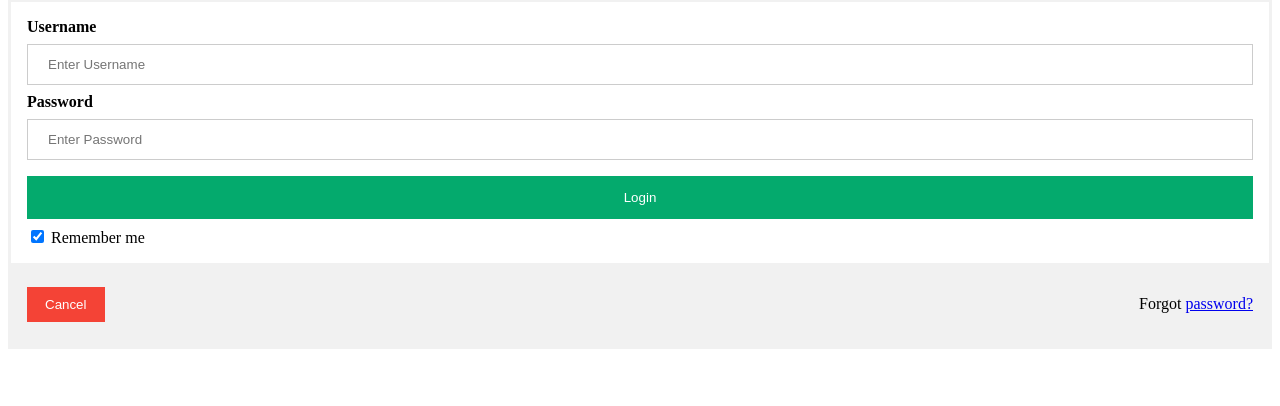
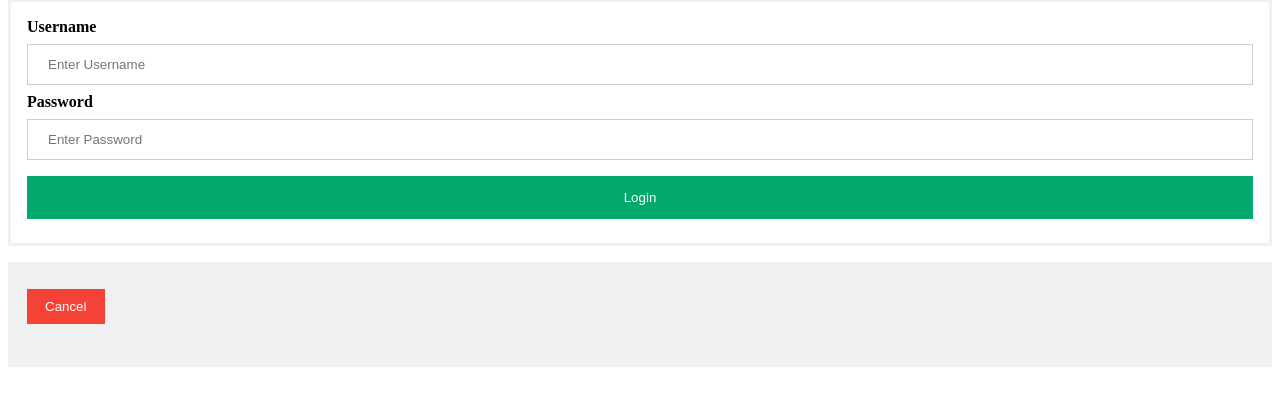
Before and after one commit to Daniel-Tomov/codemonkey, a Flask app: page /login in a window 1280 px wide. Shown: the part 163-569 px from the top of the page. Run offline with Flask 2, Linux system fonts and the light colour scheme.

Commit message:
start password hashing and other UI improvements

```diff
--- a/accountManager.py
+++ b/accountManager.py
@@ -1,3 +1,5 @@
+import personalFunctions
+
 accounts = []
 
 #### ADDING AND REMOVING ACCOUNTS TO AND FROM ARRAY ####
@@ -5,18 +7,18 @@ def addAccount(username, password):
   global accounts
 
   # need to hash password
-  accounts.append([username, password])
+  accounts.append([username, personalFunctions.encrypt(password)])
 
 def removeAccount(username, password):
   global accounts
 
   for i in accounts:
-    i.remove([username, password])
+    i.remove([username, personalFunctions.encrypt(password)])
 
 
 def checkAccount(username, password):
   for i in accounts:
-    if i[0] == username and i[1] == password:
+    if i[0] == username and i[1] == personalFunctions.encrypt(password):
       return True
   return False
 
--- a/app.py
+++ b/app.py
@@ -39,6 +39,11 @@ def login():
 
 
   if request.method == "POST":
+    if request.form['uname'] == "loginCancel":
+      resp = make_response(render_template('redirect.html', login=True, redirect_location = 'home'))
+      resp.set_cookie('token', '')
+      return resp
+
     username = request.form['uname']
     password = request.form['psw']
 
@@ -75,6 +80,7 @@ def admin():
 
   return render_template('admin.html')
 
+@app.route('/challenges', methods=["POST", "GET"])
 @app.route('/challenge', methods=["POST", "GET"])
 def challenge():
 
--- a/personalFunctions.py
+++ b/personalFunctions.py
@@ -1,4 +1,10 @@
 from datetime import datetime
+import hashlib
 
 def time():
     return int(str(datetime.now().strftime("%H:%M:%S")).replace(':',''))
+
+
+def encrypt(password):
+  key = hashlib.sha256(password).digest()
+  return key
--- a/templates/challenge.html
+++ b/templates/challenge.html
@@ -1,6 +1,9 @@
 <html>
   <head>
+    <form action="index" method="post">
+      <div>
 
+      </div>
   </head>
   <body>
     <p>This is the challenge page</p>
--- a/templates/login.html
+++ b/templates/login.html
@@ -16,16 +16,14 @@
       <input type="password" placeholder="Enter Password" name="psw" required>
 
       <button type="submit">Login</button>
-      <label>
-        <input type="checkbox" checked="checked" name="remember"> Remember me
-      </label>
     </div>
 
+  </form>
     <div class="container" style="background-color:#f1f1f1">
-      <button type="button" class="cancelbtn">Cancel</button>
-      <span class="psw">Forgot <a href="#">password?</a></span>
+      <form action="#" method="post">
+        <button type="submit" name="uname" value="loginCancel" class="cancelbtn">Cancel</button>
+      </form>
     </div>
-    <input style="display:none;" type="text" name="ipAddress" value="{{ ipAddress }}">
-  </form>
+
 
 </body>
```
Also changed, not shown: README.md.
